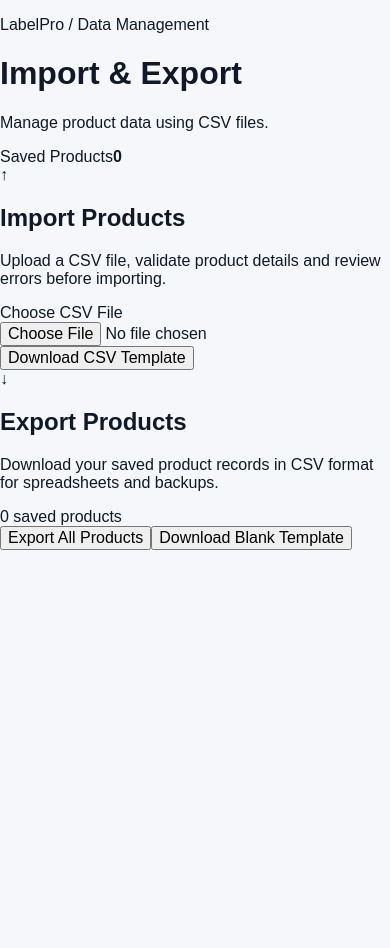
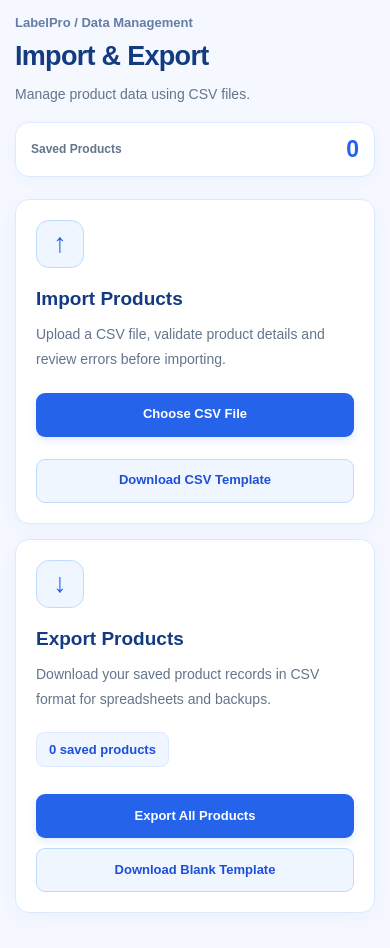
Before and after one commit to sameerkhan86926-a11y/labelpro, a Next.js app: page /labelpro/import-export in a window 390 px wide. Before the commit the page ends 844 px from the top, so only its background shows below. Built offline with nearby package versions, Linux system fonts and the light colour scheme.

Commit message:
Add styles for IE page layout and responsiveness
Added styles for IE page layout, including header, cards, buttons, and responsive design.

```diff
--- a/app/globals.css
+++ b/app/globals.css
@@ -2882,3 +2882,585 @@
     align-items: flex-start;
   }
 }
+/* =========================================
+   LABELPRO — IMPORT / EXPORT
+   Theme: Professional Blue + White
+   ========================================= */
+
+.ie-page {
+  width: 100%;
+  min-height: 100%;
+  padding: 28px;
+  color: #172b4d;
+  background: #f5f8ff;
+  box-sizing: border-box;
+}
+
+.ie-page *,
+.ie-page *::before,
+.ie-page *::after {
+  box-sizing: border-box;
+}
+
+/* Header */
+
+.ie-header {
+  display: flex;
+  align-items: center;
+  justify-content: space-between;
+  gap: 20px;
+  margin-bottom: 28px;
+}
+
+.ie-breadcrumb {
+  margin: 0 0 10px;
+  color: #647da5;
+  font-size: 13px;
+  font-weight: 600;
+}
+
+.ie-header h1 {
+  margin: 0;
+  color: #123b82;
+  font-size: clamp(25px, 3vw, 34px);
+  font-weight: 750;
+  line-height: 1.25;
+  letter-spacing: -0.7px;
+}
+
+.ie-subtitle {
+  margin: 9px 0 0;
+  color: #64748b;
+  font-size: 14px;
+  line-height: 1.7;
+}
+
+.ie-count {
+  min-width: 145px;
+  padding: 16px 20px;
+  border: 1px solid #dbeafe;
+  border-radius: 14px;
+  background: #ffffff;
+  box-shadow: 0 4px 14px rgba(37, 99, 235, 0.04);
+}
+
+.ie-count span {
+  display: block;
+  margin-bottom: 6px;
+  color: #64748b;
+  font-size: 12px;
+  font-weight: 600;
+}
+
+.ie-count strong {
+  display: block;
+  color: #2563eb;
+  font-size: 27px;
+  font-weight: 750;
+}
+
+/* Success and error messages */
+
+.ie-message,
+.ie-error {
+  margin-bottom: 20px;
+  padding: 14px 17px;
+  border-radius: 10px;
+  font-size: 14px;
+  line-height: 1.6;
+  overflow-wrap: anywhere;
+}
+
+.ie-message {
+  border: 1px solid #bbf7d0;
+  background: #f0fdf4;
+  color: #166534;
+}
+
+.ie-error {
+  border: 1px solid #fecaca;
+  background: #fef2f2;
+  color: #b91c1c;
+}
+
+/* Main cards */
+
+.ie-cards {
+  display: grid;
+  grid-template-columns: repeat(2, minmax(0, 1fr));
+  gap: 22px;
+  margin-bottom: 28px;
+}
+
+.ie-card {
+  display: flex;
+  min-width: 0;
+  flex-direction: column;
+  align-items: flex-start;
+  padding: 25px;
+  border: 1px solid #dbeafe;
+  border-radius: 17px;
+  background: #ffffff;
+  box-shadow: 0 5px 20px rgba(37, 99, 235, 0.045);
+  transition:
+    border-color 0.2s ease,
+    box-shadow 0.2s ease,
+    transform 0.2s ease;
+}
+
+.ie-card:hover {
+  border-color: #bfdbfe;
+  box-shadow: 0 9px 28px rgba(37, 99, 235, 0.08);
+}
+
+.ie-card-icon {
+  display: flex;
+  width: 48px;
+  height: 48px;
+  align-items: center;
+  justify-content: center;
+  margin-bottom: 18px;
+  border: 1px solid #bfdbfe;
+  border-radius: 13px;
+  background: #eff6ff;
+  color: #2563eb;
+  font-size: 27px;
+  font-weight: 700;
+}
+
+.ie-card h2 {
+  margin: 0;
+  color: #123b82;
+  font-size: 20px;
+  font-weight: 750;
+  line-height: 1.4;
+}
+
+.ie-card > p {
+  margin: 10px 0 20px;
+  color: #64748b;
+  font-size: 14px;
+  line-height: 1.8;
+}
+
+.ie-export-count {
+  margin: 0 0 17px;
+  padding: 9px 12px;
+  border: 1px solid #dbeafe;
+  border-radius: 8px;
+  background: #eff6ff;
+  color: #1d4ed8;
+  font-size: 13px;
+  font-weight: 650;
+}
+
+/* Buttons */
+
+.ie-primary-button,
+.ie-secondary-button,
+.ie-upload-button {
+  display: inline-flex;
+  min-height: 44px;
+  align-items: center;
+  justify-content: center;
+  gap: 8px;
+  padding: 11px 17px;
+  border: 1px solid transparent;
+  border-radius: 9px;
+  font-family: inherit;
+  font-size: 13px;
+  font-weight: 700;
+  line-height: 1.4;
+  text-align: center;
+  text-decoration: none;
+  cursor: pointer;
+  transition:
+    background 0.2s ease,
+    border-color 0.2s ease,
+    box-shadow 0.2s ease,
+    transform 0.2s ease;
+}
+
+.ie-primary-button,
+.ie-upload-button {
+  background: #2563eb;
+  color: #ffffff;
+  box-shadow: 0 3px 8px rgba(37, 99, 235, 0.14);
+}
+
+.ie-primary-button:hover,
+.ie-upload-button:hover {
+  background: #1d4ed8;
+  box-shadow: 0 5px 14px rgba(37, 99, 235, 0.2);
+  transform: translateY(-1px);
+}
+
+.ie-secondary-button {
+  border-color: #bfdbfe;
+  background: #eff6ff;
+  color: #1d4ed8;
+}
+
+.ie-secondary-button:hover {
+  border-color: #93c5fd;
+  background: #dbeafe;
+}
+
+.ie-card .ie-upload-button {
+  position: relative;
+  width: 100%;
+  margin-bottom: 12px;
+  overflow: hidden;
+}
+
+.ie-upload-button input[type="file"] {
+  position: absolute;
+  inset: 0;
+  width: 100%;
+  height: 100%;
+  opacity: 0;
+  cursor: pointer;
+}
+
+.ie-card .ie-primary-button,
+.ie-card .ie-secondary-button {
+  width: 100%;
+  margin-top: 10px;
+}
+
+.ie-primary-button:disabled,
+.ie-secondary-button:disabled {
+  opacity: 0.55;
+  cursor: not-allowed;
+  box-shadow: none;
+  transform: none;
+}
+
+.ie-file-name {
+  width: 100%;
+  margin: 2px 0 10px !important;
+  padding: 10px 12px;
+  border: 1px solid #dbeafe;
+  border-radius: 8px;
+  background: #f8fbff;
+  color: #1e40af !important;
+  font-size: 12px !important;
+  overflow-wrap: anywhere;
+}
+
+/* Import preview */
+
+.ie-preview-section {
+  min-width: 0;
+  padding: 25px;
+  border: 1px solid #dbeafe;
+  border-radius: 17px;
+  background: #ffffff;
+  box-shadow: 0 5px 20px rgba(37, 99, 235, 0.045);
+}
+
+.ie-preview-header {
+  display: flex;
+  align-items: center;
+  justify-content: space-between;
+  gap: 18px;
+  margin-bottom: 23px;
+}
+
+.ie-preview-header h2 {
+  margin: 0;
+  color: #123b82;
+  font-size: 21px;
+  font-weight: 750;
+}
+
+.ie-preview-header p {
+  margin: 7px 0 0;
+  color: #64748b;
+  font-size: 13px;
+  line-height: 1.7;
+}
+
+/* Summary cards */
+
+.ie-stats {
+  display: grid;
+  grid-template-columns: repeat(3, minmax(0, 1fr));
+  gap: 14px;
+  margin-bottom: 23px;
+}
+
+.ie-stat {
+  min-width: 0;
+  padding: 16px;
+  border: 1px solid #dbeafe;
+  border-radius: 12px;
+  background: #f8fbff;
+}
+
+.ie-stat span {
+  display: block;
+  margin-bottom: 8px;
+  color: #64748b;
+  font-size: 12px;
+  font-weight: 600;
+}
+
+.ie-stat strong {
+  display: block;
+  color: #123b82;
+  font-size: 25px;
+  font-weight: 750;
+}
+
+.ie-stat-success {
+  border-color: #bbf7d0;
+  background: #f0fdf4;
+}
+
+.ie-stat-success strong {
+  color: #15803d;
+}
+
+.ie-stat-danger {
+  border-color: #fecaca;
+  background: #fff7f7;
+}
+
+.ie-stat-danger strong {
+  color: #dc2626;
+}
+
+/* Responsive table */
+
+.ie-table-wrap {
+  width: 100%;
+  max-width: 100%;
+  overflow-x: auto;
+  border: 1px solid #dbeafe;
+  border-radius: 11px;
+  -webkit-overflow-scrolling: touch;
+}
+
+.ie-table {
+  width: 100%;
+  min-width: 820px;
+  border-collapse: separate;
+  border-spacing: 0;
+  background: #ffffff;
+  font-size: 13px;
+  text-align: left;
+}
+
+.ie-table th {
+  padding: 14px 15px;
+  border-bottom: 1px solid #dbeafe;
+  background: #eff6ff;
+  color: #1e40af;
+  font-size: 12px;
+  font-weight: 750;
+  white-space: nowrap;
+}
+
+.ie-table td {
+  padding: 14px 15px;
+  border-bottom: 1px solid #edf2fc;
+  color: #334155;
+  vertical-align: top;
+  line-height: 1.65;
+  overflow-wrap: anywhere;
+}
+
+.ie-table tbody tr:last-child td {
+  border-bottom: none;
+}
+
+.ie-table tbody tr:hover {
+  background: #f8fbff;
+}
+
+.ie-table .ie-invalid-row {
+  background: #fffafa;
+}
+
+.ie-table .ie-invalid-row:hover {
+  background: #fff1f2;
+}
+
+.ie-status-valid {
+  display: inline-flex;
+  align-items: center;
+  padding: 5px 9px;
+  border: 1px solid #bbf7d0;
+  border-radius: 6px;
+  background: #f0fdf4;
+  color: #15803d;
+  font-size: 11px;
+  font-weight: 750;
+}
+
+.ie-row-errors {
+  min-width: 180px;
+  color: #b91c1c;
+  font-size: 12px;
+  line-height: 1.7;
+}
+
+.ie-row-errors > div + div {
+  margin-top: 7px;
+}
+
+.ie-row-errors strong {
+  color: #991b1b;
+}
+
+.ie-no-data {
+  padding: 30px !important;
+  color: #64748b !important;
+  text-align: center;
+}
+
+.ie-footnote {
+  margin: 17px 0 0;
+  padding: 12px 14px;
+  border: 1px solid #dbeafe;
+  border-radius: 9px;
+  background: #f8fbff;
+  color: #64748b;
+  font-size: 12px;
+  line-height: 1.8;
+}
+
+/* Keyboard accessibility */
+
+.ie-page button:focus-visible,
+.ie-page .ie-upload-button:focus-within {
+  outline: 3px solid #93c5fd;
+  outline-offset: 3px;
+}
+
+/* Tablet */
+
+@media (max-width: 900px) {
+  .ie-page {
+    padding: 22px;
+  }
+
+  .ie-cards {
+    gap: 16px;
+  }
+
+  .ie-card {
+    padding: 21px;
+  }
+
+  .ie-preview-section {
+    padding: 20px;
+  }
+
+  .ie-preview-header {
+    align-items: flex-start;
+  }
+}
+
+/* Mobile */
+
+@media (max-width: 600px) {
+  .ie-page {
+    padding: 15px;
+  }
+
+  .ie-header {
+    align-items: flex-start;
+    flex-direction: column;
+    gap: 15px;
+    margin-bottom: 22px;
+  }
+
+  .ie-header h1 {
+    font-size: 27px;
+  }
+
+  .ie-count {
+    display: flex;
+    width: 100%;
+    align-items: center;
+    justify-content: space-between;
+    gap: 12px;
+    padding: 13px 15px;
+  }
+
+  .ie-count span {
+    margin: 0;
+  }
+
+  .ie-count strong {
+    font-size: 23px;
+  }
+
+  .ie-cards {
+    grid-template-columns: minmax(0, 1fr);
+    gap: 15px;
+    margin-bottom: 20px;
+  }
+
+  .ie-card {
+    padding: 20px;
+    border-radius: 14px;
+  }
+
+  .ie-card h2 {
+    font-size: 19px;
+  }
+
+  .ie-preview-section {
+    padding: 16px;
+    border-radius: 14px;
+  }
+
+  .ie-preview-header {
+    flex-direction: column;
+    gap: 14px;
+  }
+
+  .ie-preview-header .ie-primary-button {
+    width: 100%;
+  }
+
+  .ie-stats {
+    grid-template-columns: repeat(3, minmax(0, 1fr));
+    gap: 8px;
+  }
+
+  .ie-stat {
+    padding: 11px 9px;
+  }
+
+  .ie-stat span {
+    font-size: 10px;
+    line-height: 1.5;
+  }
+
+  .ie-stat strong {
+    font-size: 21px;
+  }
+
+  .ie-primary-button,
+  .ie-secondary-button,
+  .ie-upload-button {
+    min-height: 44px;
+    padding: 11px 13px;
+  }
+}
+
+/* Reduced motion accessibility */
+
+@media (prefers-reduced-motion: reduce) {
+  .ie-page *,
+  .ie-page *::before,
+  .ie-page *::after {
+    scroll-behavior: auto !important;
+    transition: none !important;
+    animation: none !important;
+  }
+}
```
